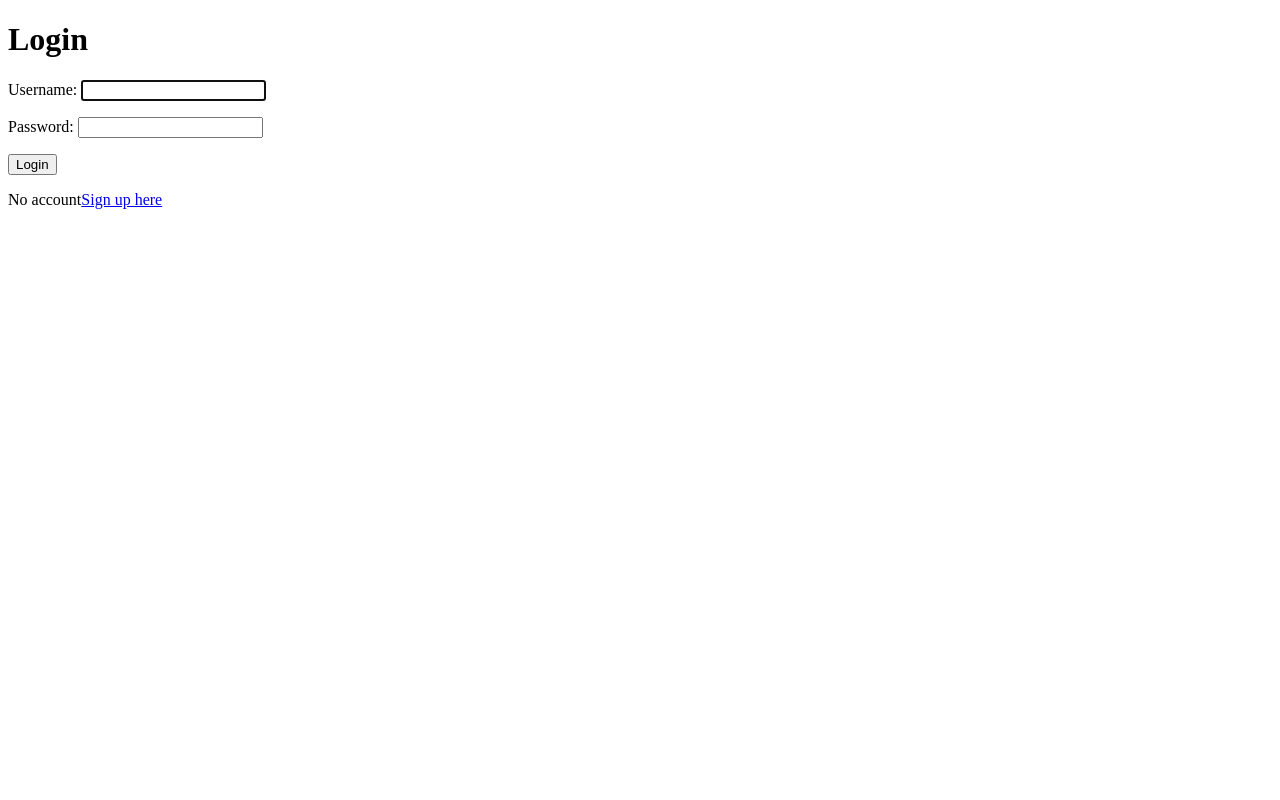
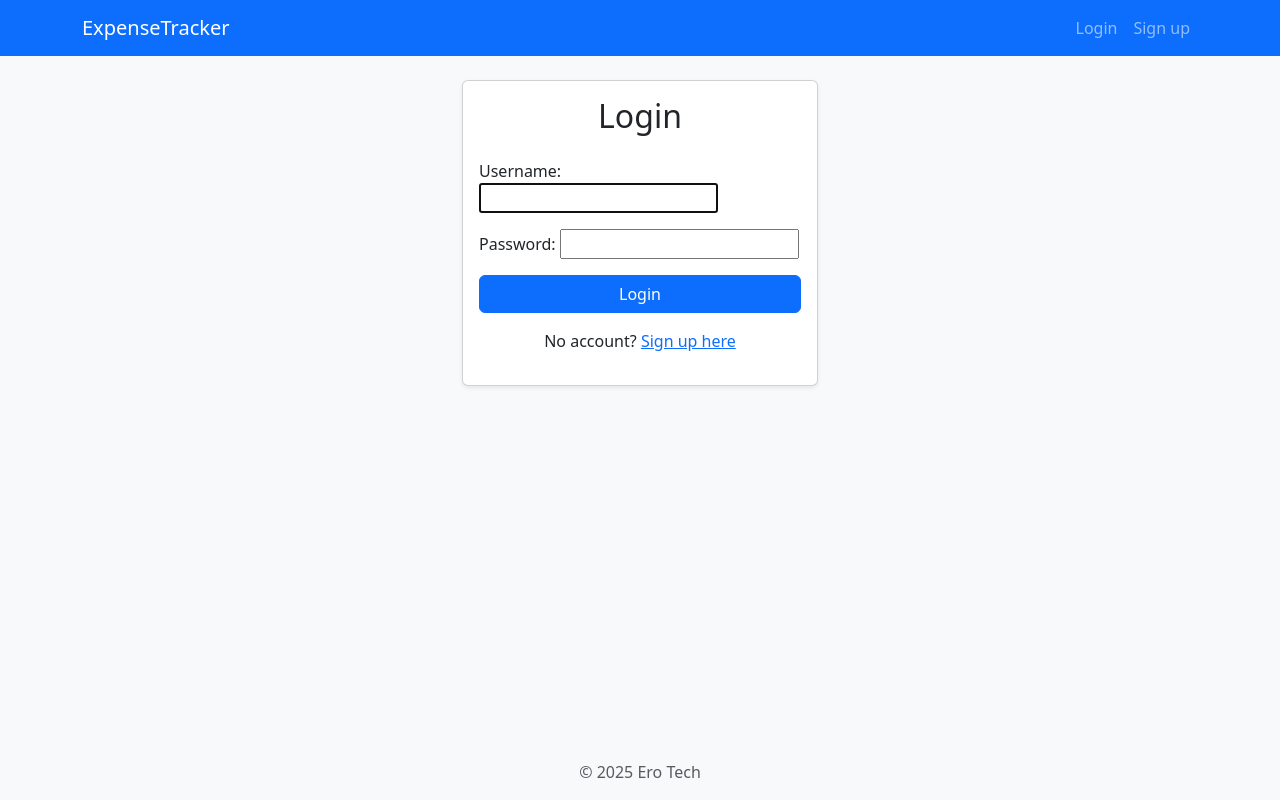
Before and after one commit to romszikey-web/expense-tracker, a Django app: page /users/login/ in a window 1280 px wide. Run offline with Django 5.2, Linux system fonts and the light colour scheme.

Commit message:
Add files via upload

```diff
--- a/users/templates/registration/login.html
+++ b/users/templates/registration/login.html
@@ -1,15 +1,26 @@
-<!DOCTYPE html>
-<html>
-    <head>
-        <title>Login</title>
-    </head>
-    <body>
-        <h1>Login</h1>
-        <form method="post">
+{% extends "base.html" %}
+
+{% block title %}Login - Expense Tracker{% endblock %}
+
+{% block content %}
+  <div class="row justify-content-center">
+    <div class="col-md-6 col-lg-4">
+      <div class="card shadow-sm">
+        <div class="card-body">
+          <h2 class="card-title text-center mb-4">Login</h2>
+
+          <form method="post">
             {% csrf_token %}
-            {{ form.as_p}}
-            <button type="submit">Login</button>
-        </form>
-        <p>No account<a href="{% url 'signup' %}">Sign up here</a> </p>
-    </body>
-</html>
+            {{ form.as_p }}
+            <button type="submit" class="btn btn-primary w-100">Login</button>
+          </form>
+
+          <p class="text-center mt-3">
+            No account?
+            <a href="{% url 'signup' %}">Sign up here</a>
+          </p>
+        </div>
+      </div>
+    </div>
+  </div>
+{% endblock %}
```
